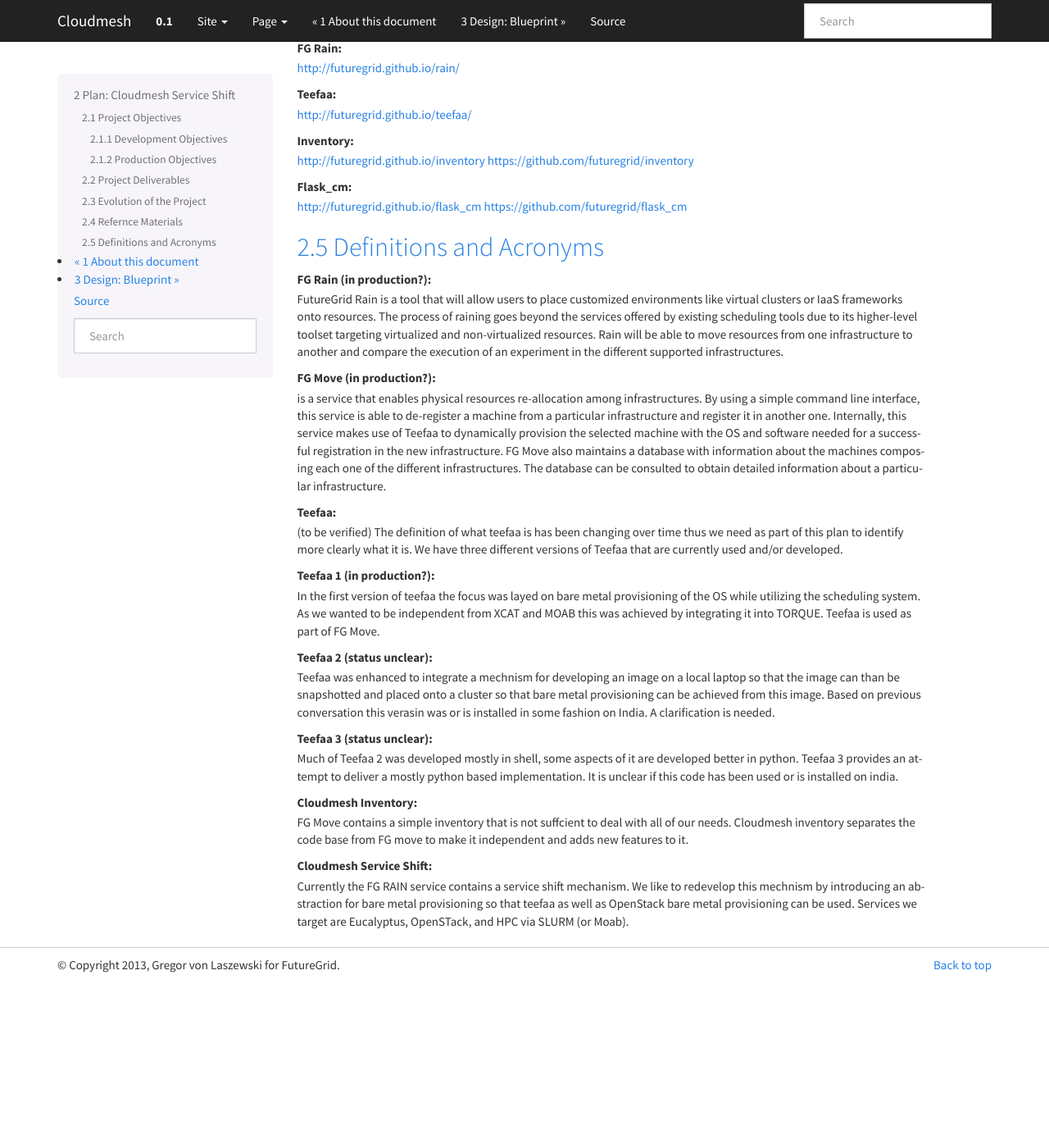
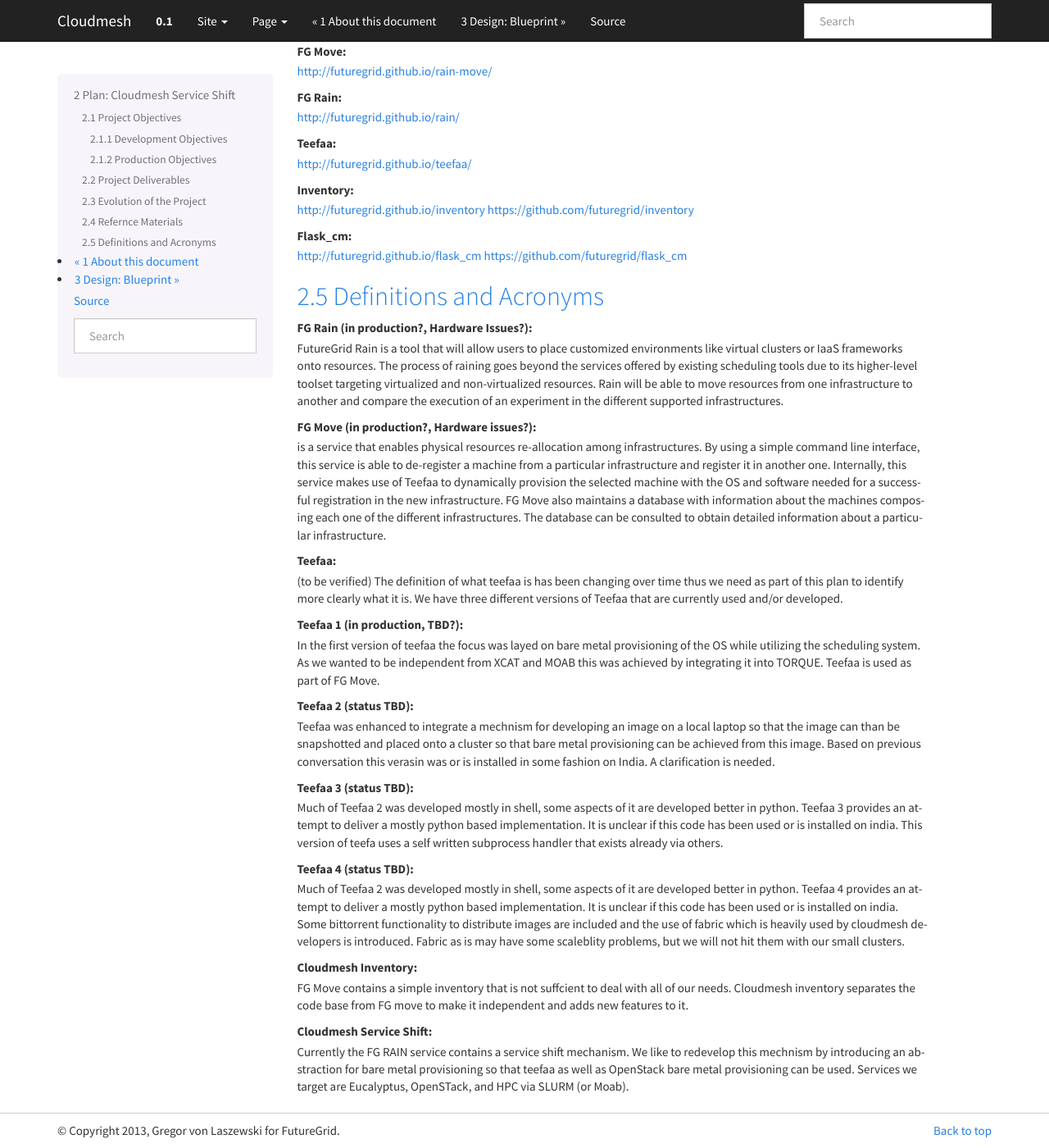
Before and after one commit to cloudmesh-deprecated/fg-plan, a Sphinx documentation site: the page built from doc/source/plan.rst, in a window 1280 px wide and 1400 px high, scrolled down 2337 px. Shown: the whole window at 82% size. Built offline with Sphinx 7.4.7, drawn with Linux system fonts in a browser that asks for light colours; formulas are drawn with MathJax 3; before the commit the page ends 3535 px from its top, so only the background shows below that; some of the changed text lies outside the part shown.

Commit message:
added the rain HW issues

```diff
--- a/doc/source/plan.rst
+++ b/doc/source/plan.rst
@@ -80,11 +80,12 @@
     "8", "1", "RAIN Production", "06/30", "Wang, Tanaka","Make sure the
     current RAin is in production.", "TBD"
     "9", "8", "RAIN Move", "06/30", "Wang, Tanaka","Identif the
-    current state of FG MOve and bring in production if we identify it
+    current state of FG Move and bring in production if we identify it
     to be useful.", "TBD"
     "10","all", "Demonstration", "08/30", "All", "Demonstrate Cloud
     Shifting of HPC, Eucalyptus and OpenStack services", "TBD"
-
+    "11","1","RAIN Hardware Broken", "06/20","Tanaka", "Fixing the hardware issues on the
+    machines for RAIN", "TBD"
 
 
 
@@ -127,7 +128,7 @@
 Definitions and Acronyms
 -------------------------------
 
-FG Rain (in production?):
+FG Rain (in production?, Hardware Issues?):
    FutureGrid Rain is a tool that will allow users to place customized
    environments like virtual clusters or IaaS frameworks onto
    resources. The process of raining goes beyond the services offered
@@ -137,7 +138,7 @@
    compare the execution of an experiment in the different supported
    infrastructures.
 
-FG Move (in production?):
+FG Move (in production?, Hardware issues?):
    is a service that enables physical resources re-allocation among
    infrastructures. By using a simple command line interface, this
    service is able to de-register a machine from a particular
@@ -155,13 +156,13 @@
     more clearly what it is. We have three different versions of
     Teefaa that are currently used and/or developed.
 
-Teefaa 1 (in production?):
+Teefaa 1 (in production, TBD?):
      In the first version of teefaa the focus was layed on bare metal
      provisioning of the OS while utilizing the scheduling system. As
      we wanted to be independent from XCAT and MOAB this was achieved
      by integrating it into TORQUE. Teefaa is used as part of FG Move.
 
-Teefaa 2 (status unclear):
+Teefaa 2 (status TBD):
      Teefaa was enhanced to integrate a mechnism for developing an
      image on a local laptop so that the image can than be snapshotted
      and placed onto a cluster so that bare metal provisioning can be
@@ -169,11 +170,23 @@
      this verasin was or is installed in some fashion on India. A
      clarification is needed.
 
-Teefaa 3 (status unclear):
+Teefaa 3 (status TBD):
       Much of Teefaa 2 was developed mostly in shell, some aspects of
       it are developed better in python. Teefaa 3 provides an attempt
       to deliver a mostly python based implementation. It is unclear
-      if this code has been used or is installed on india.
+      if this code has been used or is installed on india. This
+      version of teefa uses a self written subprocess handler that
+      exists already via others.
+
+Teefaa 4 (status TBD):
+      Much of Teefaa 2 was developed mostly in shell, some aspects of
+      it are developed better in python. Teefaa 4 provides an attempt
+      to deliver a mostly python based implementation. It is unclear
+      if this code has been used or is installed on india. Some
+      bittorrent functionality to distribute images are included and
+      the use of fabric which is heavily used by cloudmesh developers
+      is introduced. Fabric as is may have some scaleblity problems,
+      but we will not hit them with our small clusters.
 
 Cloudmesh Inventory:
       FG Move contains a simple inventory that is not suffcient to
```
